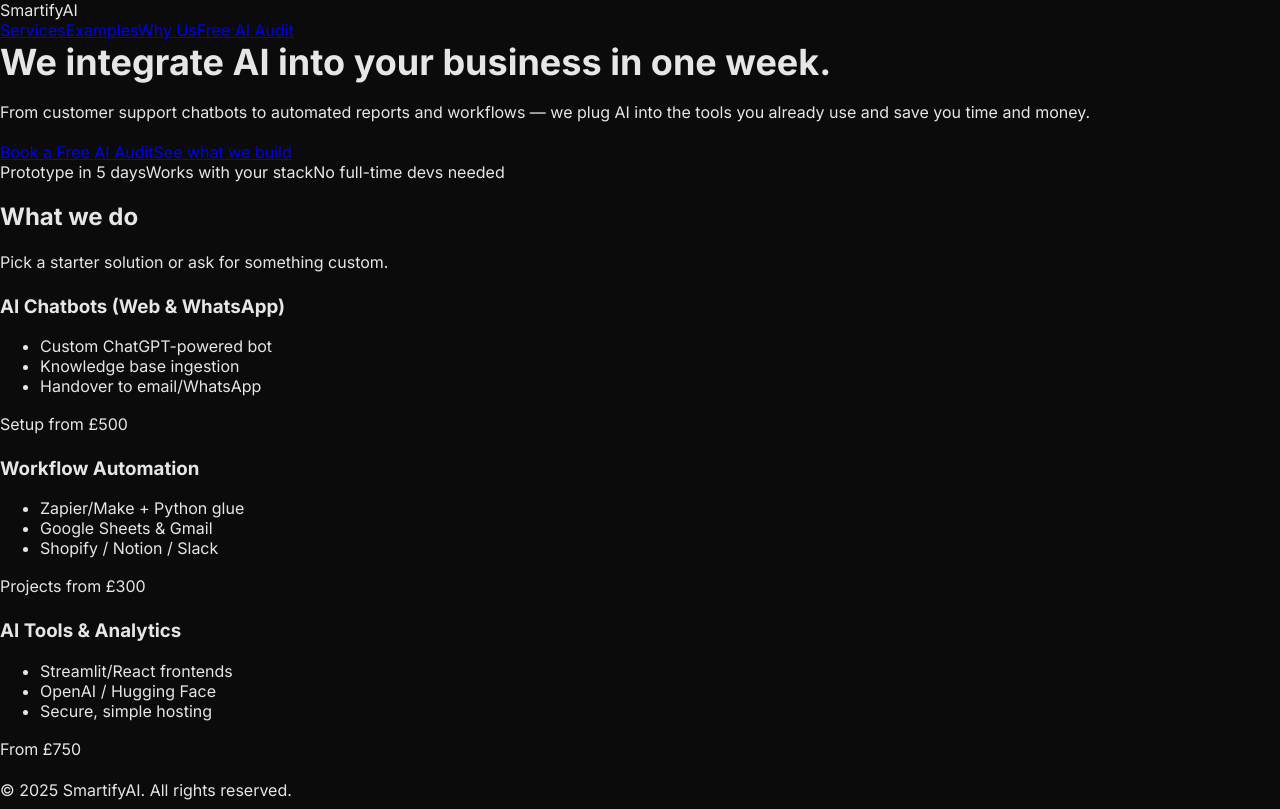
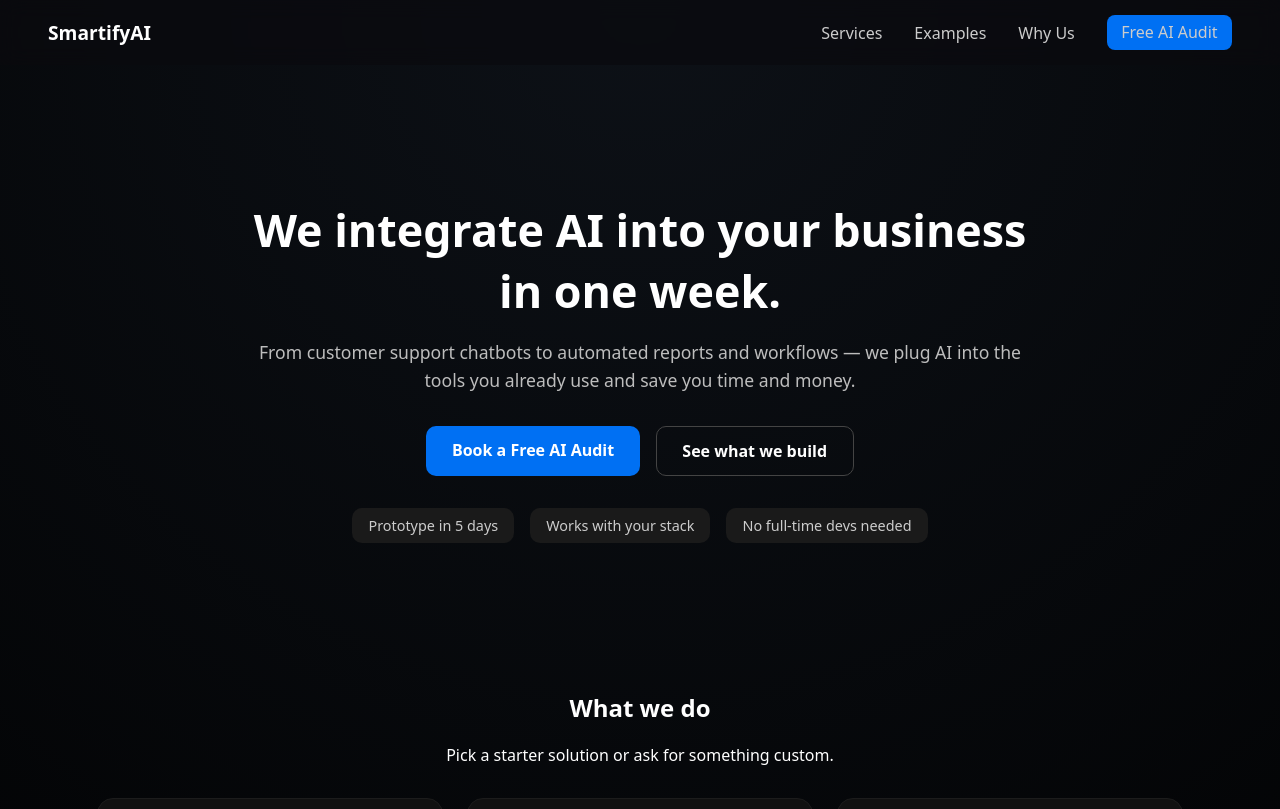
Before and after one commit to Abdelbosspie/smartifyai-next, a Next.js app: page / in a window 1280 px wide. Shown: the top 809 px of the page. Built offline with nearby package versions, Linux system fonts and the light colour scheme.

Commit message:
Rebuilt SmartifyAI full site with gradient theme

```diff
--- a/app/layout.js
+++ b/app/layout.js
@@ -1,39 +1,15 @@
 // app/layout.js
-import { Analytics } from "@vercel/analytics/react";
-import { SpeedInsights } from "@vercel/speed-insights/next";
-import Script from "next/script";
+import "./../styles/globals.css";
 
 export const metadata = {
-  title: "SmartifyAI — We integrate AI into your business in one week",
-  description:
-    "SmartifyAI integrates AI into your business in one week. Chatbots, automations, and AI-driven analytics."
+  title: "SmartifyAI",
+  description: "We integrate AI into your business in one week.",
 };
 
 export default function RootLayout({ children }) {
   return (
     <html lang="en">
-      <head>
-        <link
-          rel="preconnect"
-          href="https://fonts.gstatic.com"
-          crossOrigin="anonymous"
-        />
-        <link
-          href="https://fonts.googleapis.com/css2?family=Inter:wght@300;400;600;700&display=swap"
-          rel="stylesheet"
-        />
-        <link rel="stylesheet" href="/styles.css" />
-      </head>
-      <body>
-        {children}
-
-        {/* Your site JS (loads after hydration) */}
-        <Script src="/script.js" strategy="afterInteractive" />
-
-        {/* Vercel tracking */}
-        <Analytics />
-        <SpeedInsights />
-      </body>
+      <body>{children}</body>
     </html>
   );
 }
```
